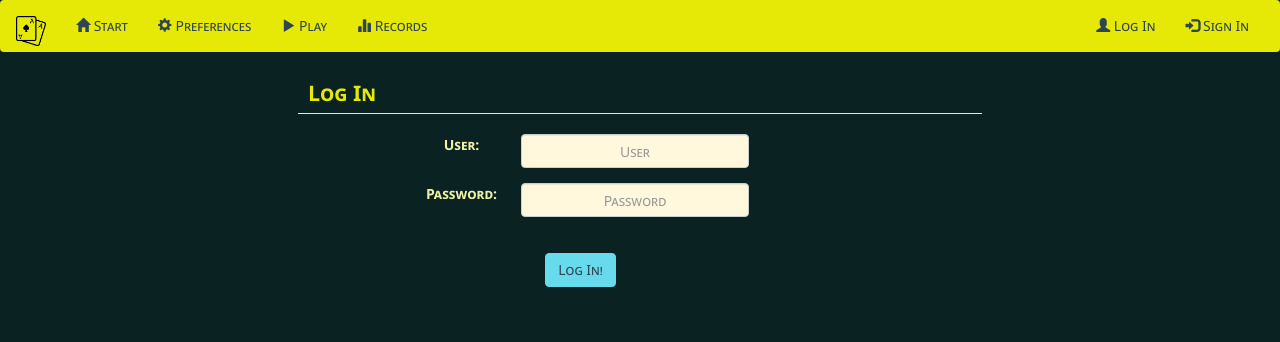
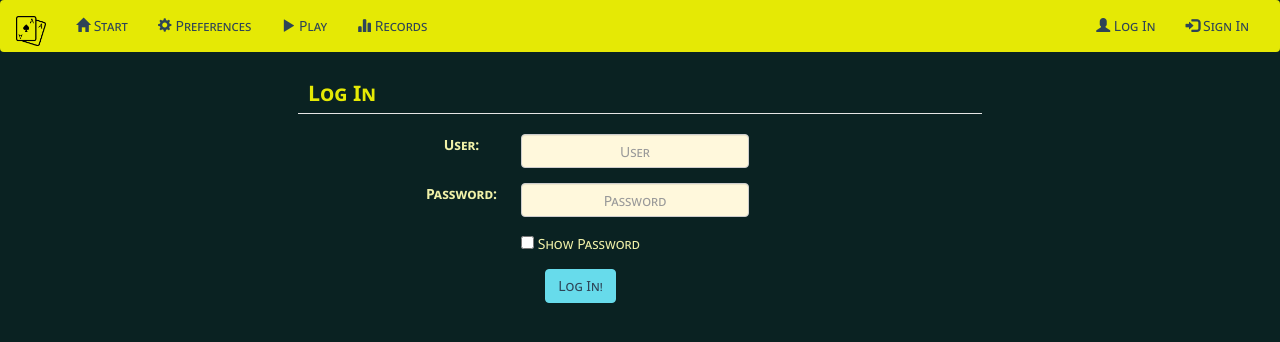
Before and after one commit to acalvom/memory-game-angular-andrea-calvo, an Angular app: page /login in a window 1280 px wide. Shown: the top 342 px of the page. Built offline with nearby package versions, Linux system fonts and the light colour scheme.

Commit message:
add "show password" option in Log In menu

```diff
--- a/src/app/login/login.component.html
+++ b/src/app/login/login.component.html
@@ -12,7 +12,7 @@
 
       <div class="form-group row">
         <label for="password" class="col-md-2 col-md-offset-2 col-form-label">Password: </label>
-        <input type="password" class="col-md-2 form-control" id="password"
+        <input [type]="passwordVisible ? 'text' : 'password'" class="col-md-2 form-control" id="password"
                [(ngModel)]="password" name="password"
                required placeholder="Password">
 
@@ -22,7 +22,15 @@
       <ng-container *ngIf="errorMsg">
         Incorrect password.
       </ng-container>
-      <br>
+
+      <div class="form-group row">
+        <div class="col-md-10 offset-md-2">
+          <input type="checkbox" id="showPassword"
+                 [(ngModel)]="passwordVisible" name="showPassword" (click)='showPassword()'>
+          Show Password
+        </div>
+      </div>
+
       <div class="form-group row">
         <div class="col-md-10 offset-md-2">
           <button id='btn_login' type="button" class="btn btn-primary"
--- a/src/app/login/login.component.ts
+++ b/src/app/login/login.component.ts
@@ -10,6 +10,7 @@ export class LoginComponent implements OnInit {
   username = '';
   password = '';
   errorMsg = false;
+  passwordVisible = false;
 
   constructor() {
   }
@@ -17,7 +18,10 @@ export class LoginComponent implements OnInit {
   loginUser(): void {
     console.log(this.username);
     console.log(this.password);
+  }
 
+  showPassword(): void {
+    this.passwordVisible = !this.passwordVisible;
   }
 
   ngOnInit(): void {
```
